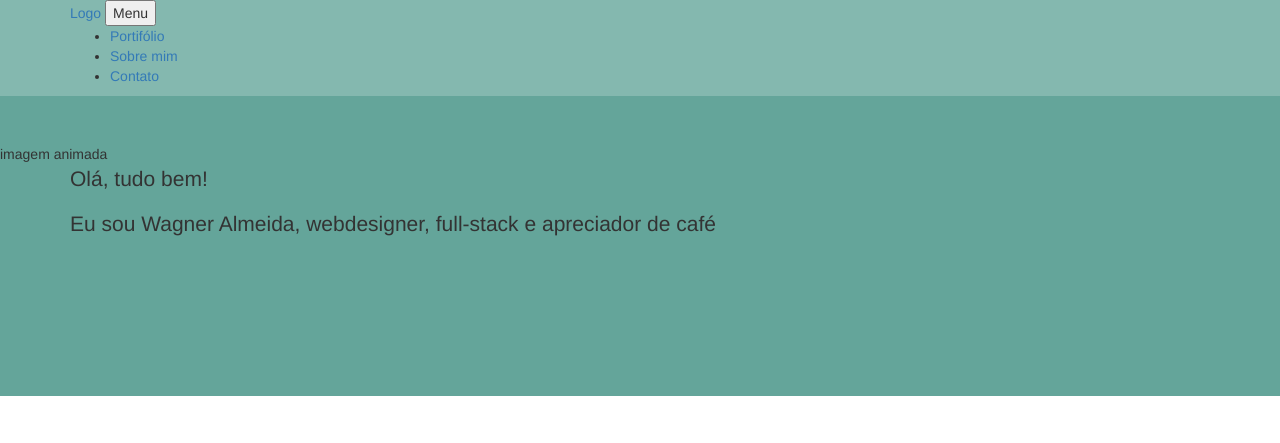
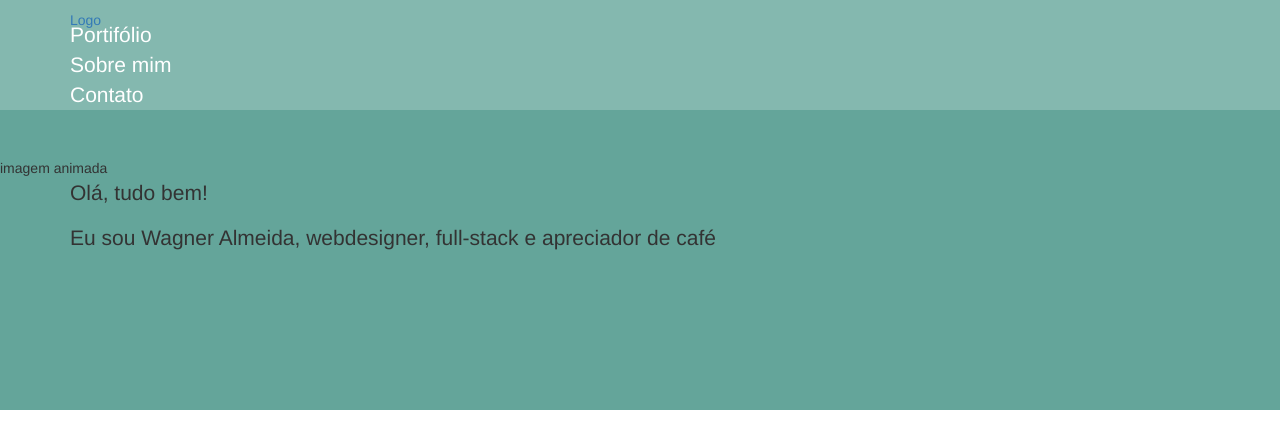
Before and after one commit to wdmeida/curso-frontend-moderno, a website: page src/index.html in a window 1280 px wide. Shown: the top 443 px of the page. Drawn offline with nearby package versions, Linux system fonts and the light colour scheme.

Commit message:
Formatted nav menu when js is disabled

```diff
--- a/src/index.html
+++ b/src/index.html
@@ -1,5 +1,5 @@
 <!DOCTYPE html>
-<html lang="pt-br">
+<html lang="pt-br" class="no-js">
   <head>
     <meta charset="UTF-8">
     <meta name="viewport" content="width=device-width, initial-scale=1.0">
@@ -18,7 +18,7 @@
         <button class="header-nav__hamburgger" type="button">
           <div class="header-nav__hamburggerParties">Menu</div>
         </button>
-        <ul class="header-nav__menu--opened">
+        <ul class="header-nav__menu">
           <li><a href="#">Portifólio</a></li>
           <li><a href="#">Sobre mim</a></li>
           <li><a href="#">Contato</a></li>
--- a/src/sass/_partials/_header-nav.scss
+++ b/src/sass/_partials/_header-nav.scss
@@ -1,3 +1,26 @@
 .header-nav {
   background-color: lighten($main-color, 10%);
+
+  &__logo {
+    display: inline-block;
+    max-width: 350px;
+    position: relative;
+    top: 10px;
+  }
+
+  &__hamburgger {
+    display: none;
+  }
+
+  &__menu {
+    list-style: none;
+    margin: 0;
+    padding: 0;
+
+    a {
+      color: white;
+      display: block;
+      font-size: 1.5em;
+    }
+  }
 }
```
Also changed, not shown: src/css/main.css.
